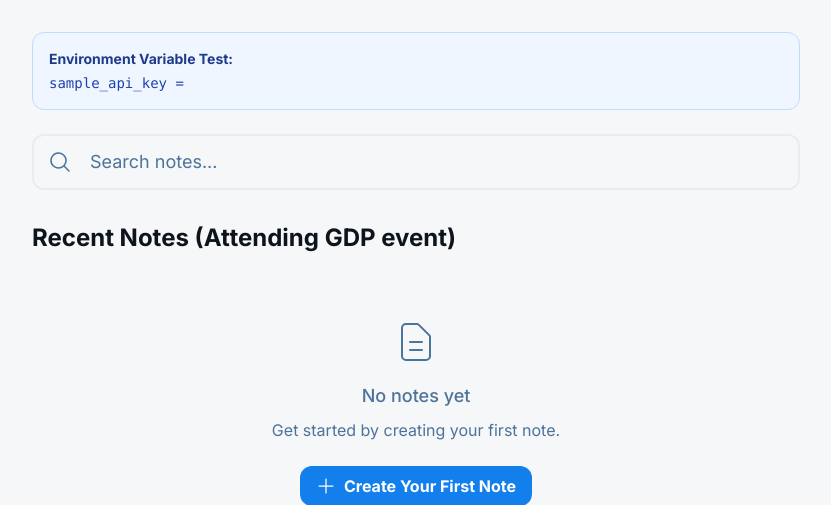
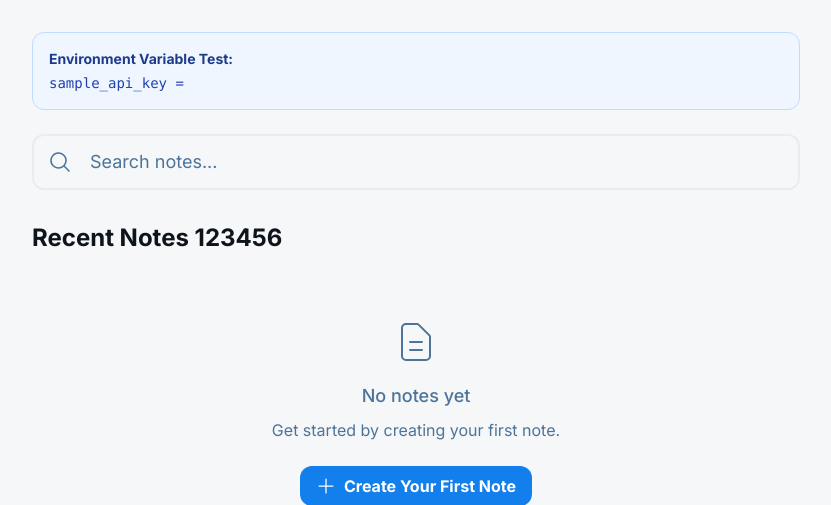
Before and after one commit to khinmyatkyi/WebAppWorkshop, a Flask app: page /search in a window 1280 px wide. Shown: the part 65-570 px from the top of the page, without its empty margins (224-1055 px from the left). Run offline with Flask 3, Linux system fonts and the light colour scheme; the visitor is signed in with stand-in values (Sample User, id 1); parts of the project's set-up code (start-up, migrations or seed data) failed here and were passed over; some libraries are stand-ins or nearby versions.

Commit message:
change 2

```diff
--- a/templates/dashboard.html
+++ b/templates/dashboard.html
@@ -122,7 +122,7 @@
                         {% if search_query %}
                             Search Results for "{{ search_query }}"
                         {% else %}
-                            Recent Notes (Attending GDP event)
+                            Recent Notes 123456
                         {% endif %}
                     </h2>
 
```
